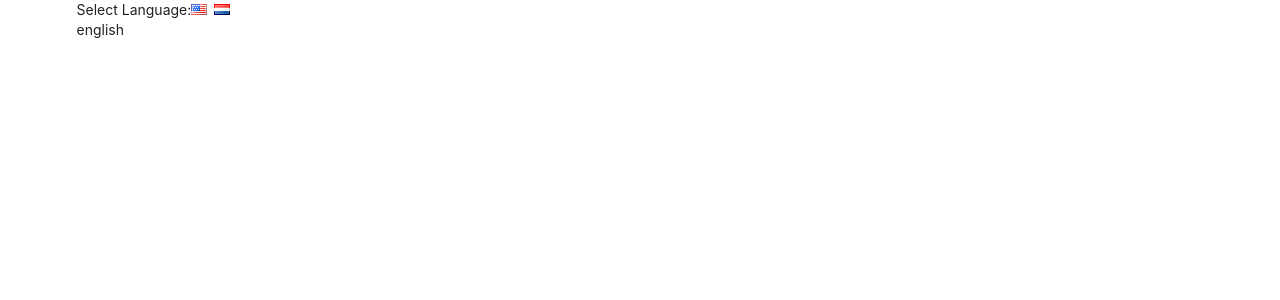
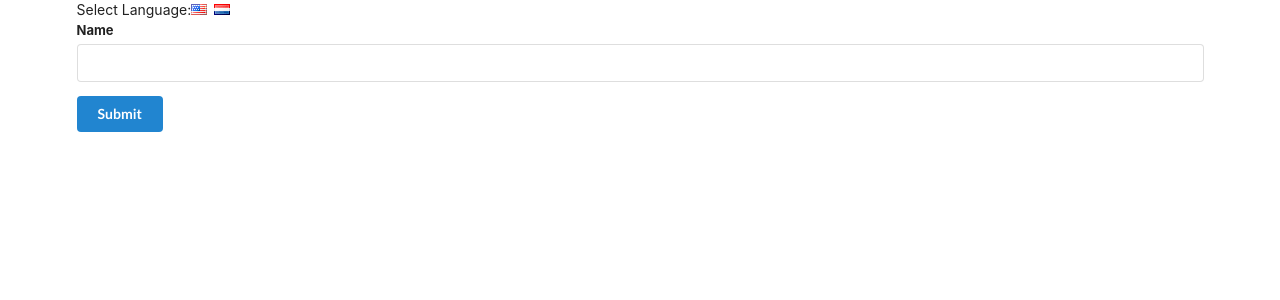
Before and after one commit to JigishS/reactjs-context-translate-language, a React (Create React App) app: page / in a window 1280 px wide. Shown: the top 300 px of the page. Built offline with nearby package versions, Linux system fonts and the light colour scheme.

Commit message:
Basic design of app

```diff
--- a/src/App.js
+++ b/src/App.js
@@ -1,5 +1,6 @@
 import "./App.css";
 import React from "react";
+import UserCreate from "./components/UserCreate";
 
 class App extends React.Component {
   state = { language: "english" };
@@ -22,7 +23,7 @@
             onClick={() => this.onLanguageChange("dutch")}
           />
         </div>
-        {this.state.language}
+        <UserCreate />
       </div>
     );
   }
--- /dev/null
+++ b/src/components/Button.js
@@ -0,0 +1,9 @@
+import React from "react";
+
+class Button extends React.Component {
+  render() {
+    return <button className="ui button primary">Submit</button>;
+  }
+}
+
+export default Button;
--- /dev/null
+++ b/src/components/Field.js
@@ -0,0 +1,14 @@
+import React from "react";
+
+class Field extends React.Component {
+  render() {
+    return (
+      <div className="ui field">
+        <label>Name</label>
+        <input />
+      </div>
+    );
+  }
+}
+
+export default Field;
--- /dev/null
+++ b/src/components/UserCreate.js
@@ -0,0 +1,13 @@
+import Button from "./Button";
+import Field from "./Field";
+
+function UserCreate() {
+  return (
+    <div className="ui form">
+      <Field />
+      <Button />
+    </div>
+  );
+}
+
+export default UserCreate;
```
